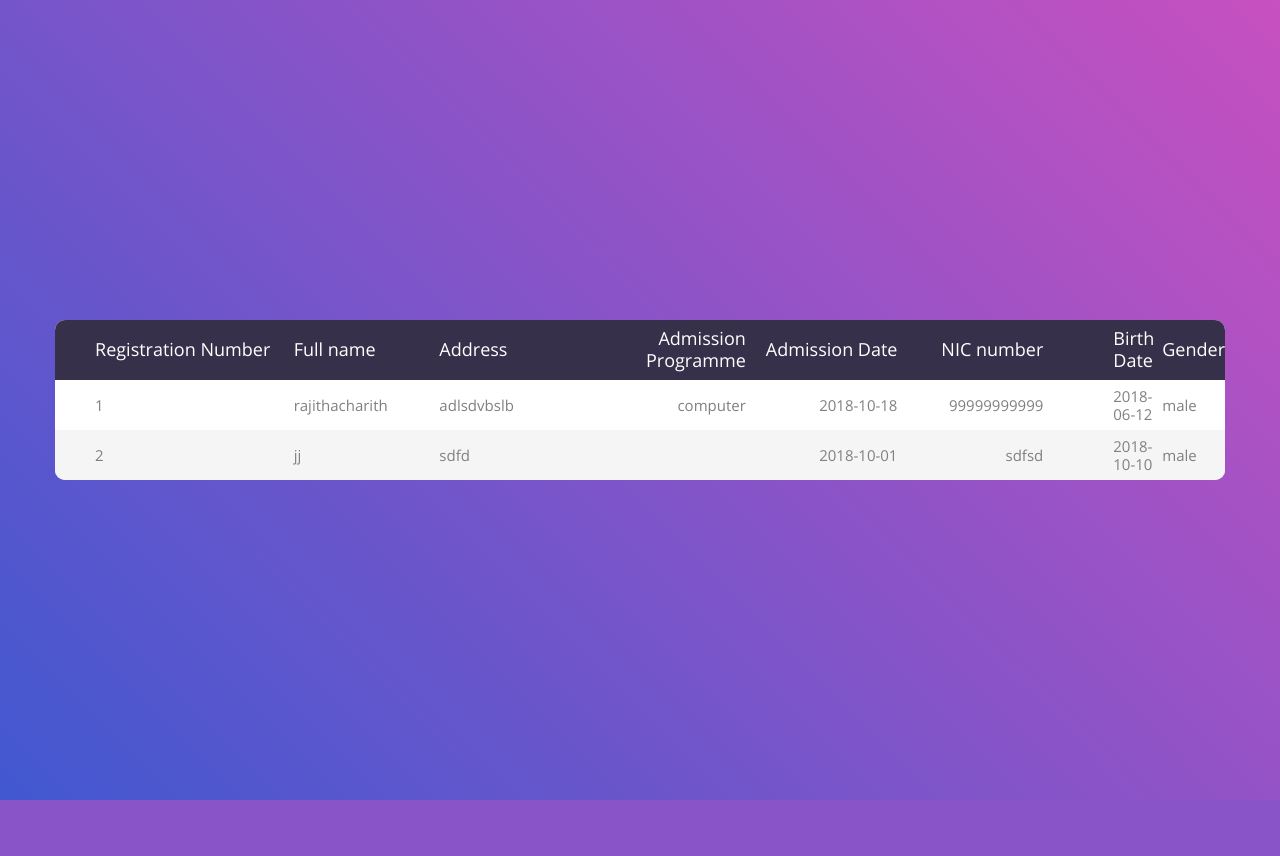
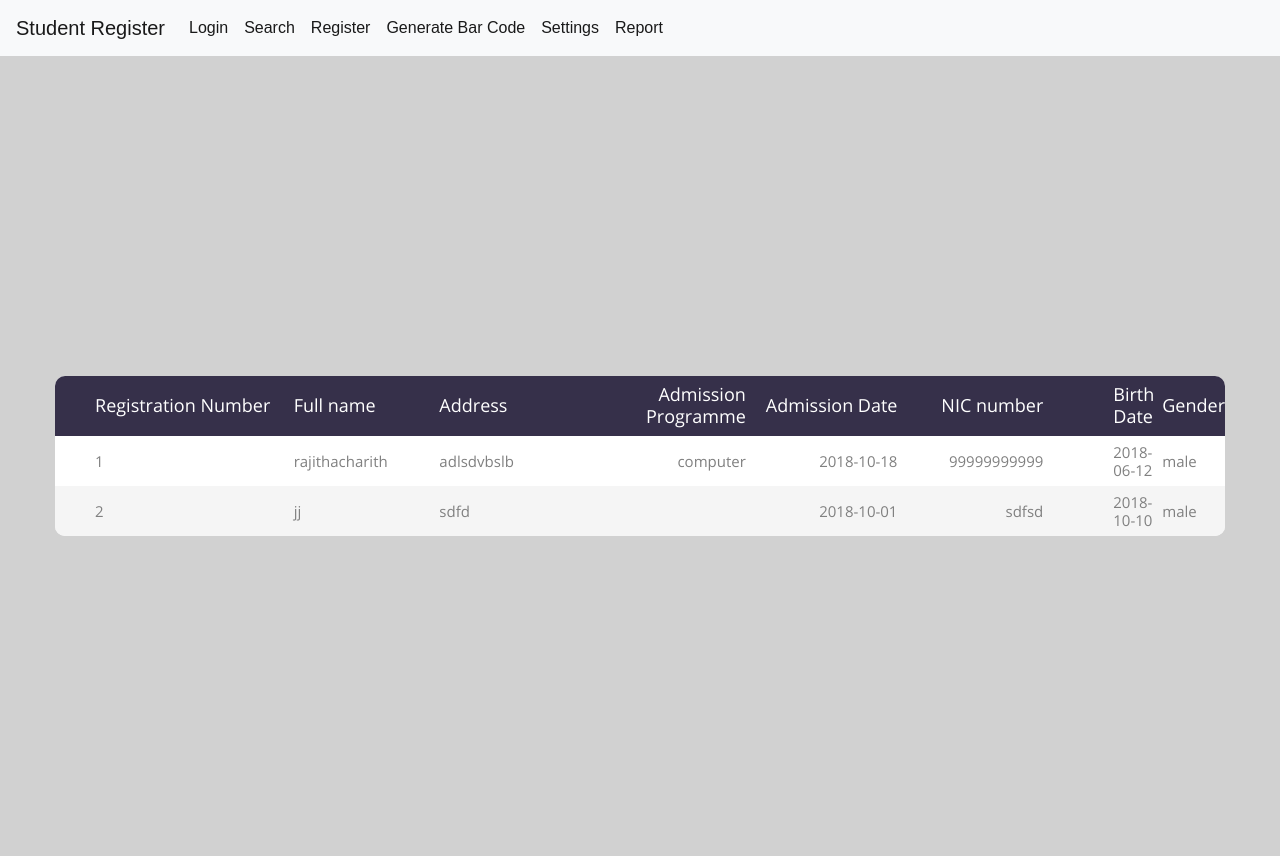
Before and after one commit to rajithacharith/StudentReg, a PHP site: page /reports/getdata.php in a window 1280 px wide. Before the commit the page ends 800 px from the top, so only its background shows below. Run offline with PHP 8.4, Linux system fonts and the light colour scheme; data comes from the database, SQL or seed files in the repository.

Commit message:
add nav bar to search page

```diff
--- a/reports/css/main.css
+++ b/reports/css/main.css
@@ -105,11 +105,8 @@ iframe {
 .container-table100 {
   width: 100%;
   min-height: 100vh;
-  background: #c850c0;
-  background: -webkit-linear-gradient(45deg, #4158d0, #c850c0);
-  background: -o-linear-gradient(45deg, #4158d0, #c850c0);
-  background: -moz-linear-gradient(45deg, #4158d0, #c850c0);
-  background: linear-gradient(45deg, #4158d0, #c850c0);
+  background: rgb(209, 209, 209);
+
 
   display: -webkit-box;
   display: -webkit-flex;
--- a/reports/getdata.php
+++ b/reports/getdata.php
@@ -2,6 +2,7 @@
 
 <?php
 include '../db_connection.php';
+include 'up.php';
 
 $conn = OpenCon();
 
@@ -22,7 +23,7 @@ CloseCon($conn);
 <!DOCTYPE html>
 <html lang="en">
 <head>
-	<title>Table V01</title>
+	<title>All Data</title>
 	<meta charset="UTF-8">
 	<meta name="viewport" content="width=device-width, initial-scale=1">
 <!--===============================================================================================-->
@@ -63,7 +64,7 @@ CloseCon($conn);
 						</thead>
 						<tbody>
 
-<!-- how to iterate this foreach? -->
+
                             <?php foreach($array as $details)  {?>
 
 								<tr>
--- /dev/null
+++ b/reports/up.php
@@ -0,0 +1,62 @@
+<html lang="en">
+<head>
+    <title>login</title>
+    <meta charset="UTF-8">
+    <meta name="viewport" content="width=device-width, initial-scale=1">
+    <!--===============================================================================================-->
+    <link rel="icon" type="image/png" href="images/icons/favicon.ico"/>
+    <!--===============================================================================================-->
+    <link rel="stylesheet" type="text/css" href="vendor/bootstrap/css/bootstrap.min.css">
+    <!--===============================================================================================-->
+    <link rel="stylesheet" type="text/css" href="fonts/font-awesome-4.7.0/css/font-awesome.min.css">
+    <!--===============================================================================================-->
+    <link rel="stylesheet" type="text/css" href="fonts/Linearicons-Free-v1.0.0/icon-font.min.css">
+    <!--===============================================================================================-->
+    <link rel="stylesheet" type="text/css" href="vendor/animate/animate.css">
+    <!--===============================================================================================-->
+    <link rel="stylesheet" type="text/css" href="vendor/css-hamburgers/hamburgers.min.css">
+    <!--===============================================================================================-->
+    <link rel="stylesheet" type="text/css" href="vendor/animsition/css/animsition.min.css">
+    <!--===============================================================================================-->
+    <link rel="stylesheet" type="text/css" href="vendor/select2/select2.min.css">
+    <!--===============================================================================================-->
+    <link rel="stylesheet" type="text/css" href="vendor/daterangepicker/daterangepicker.css">
+    <!--===============================================================================================-->
+    <link rel="stylesheet" type="text/css" href="css/util.css">
+    <link rel="stylesheet" type="text/css" href="css/main.css">
+    <!--===============================================================================================-->
+</head>
+
+<header>
+    <nav class="navbar navbar-expand-lg navbar-light bg-light">
+        <a class="navbar-brand" href="#">Student Register</a>
+        <button class="navbar-toggler" type="button" data-toggle="collapse" data-target="#navbarText" aria-controls="navbarText" aria-expanded="false" aria-label="Toggle navigation">
+            <span class="navbar-toggler-icon"></span>
+        </button>
+        <div class="collapse navbar-collapse" id="navbarText">
+            <ul class="navbar-nav mr-auto">
+                <li class="nav-item active">
+                    <a class="nav-link" href="../login.php">Login</a>
+                </li>
+                <li class="nav-item active" >
+                    <a class="nav-link" href="../search.php">Search</a>
+                </li>
+                <li class="nav-item active">
+                    <a class="nav-link" href="../register.php">Register</a>
+                </li>
+                <li class="nav-item active">
+                    <a class="nav-link" href="../barcode.php">Generate Bar Code</a>
+                </li>
+
+                <li class="nav-item active">
+                    <a class="nav-link" href="../settings.php">Settings</a>
+                </li>
+                <li class="nav-item active">
+                    <a class="nav-link" href="getdata.php">Report</a>
+                </li>
+            </ul>
+            <span class="navbar-text">
+    </span>
+        </div>
+    </nav>
+</header>
```
